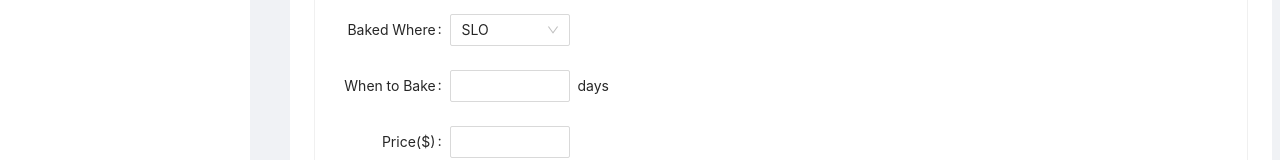
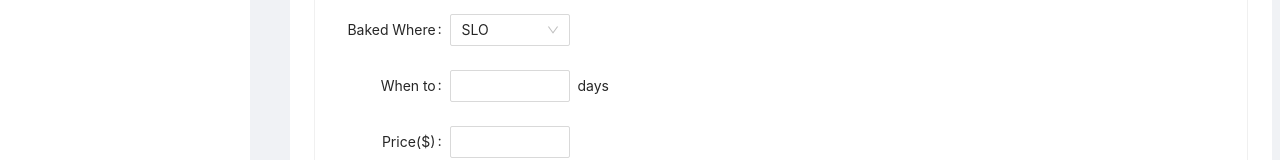
Before and after one commit to BPB-Cal-Poly/BPBWholesaleSite, a React (Create React App) app in the folder frontend/: page /admin/product/add in a window 1280 px wide. Shown: the part 587-747 px from the top of the page. Built offline with nearby package versions, Linux system fonts and the light colour scheme.

Commit message:
test amplify build

```diff
--- a/frontend/src/product/ProductAdd.js
+++ b/frontend/src/product/ProductAdd.js
@@ -243,7 +243,7 @@ export default class ProductAdd extends React.Component {
                 <Option key="Split">Split</Option>
               </Select>
             </Form.Item>
-            <Form.Item label="When to Bake">
+            <Form.Item label="When to">
               <InputNumber
                 min={0}
                 style={{ width: 120 }}
```
